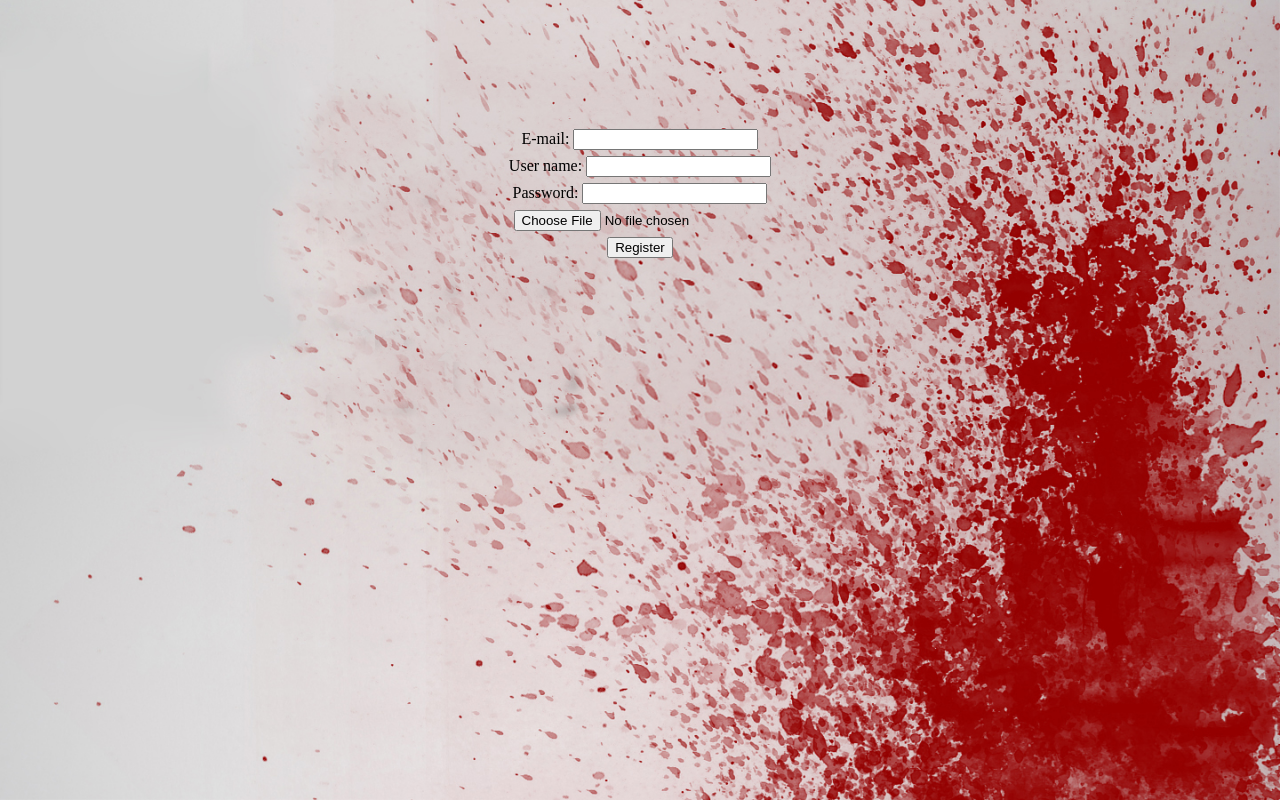
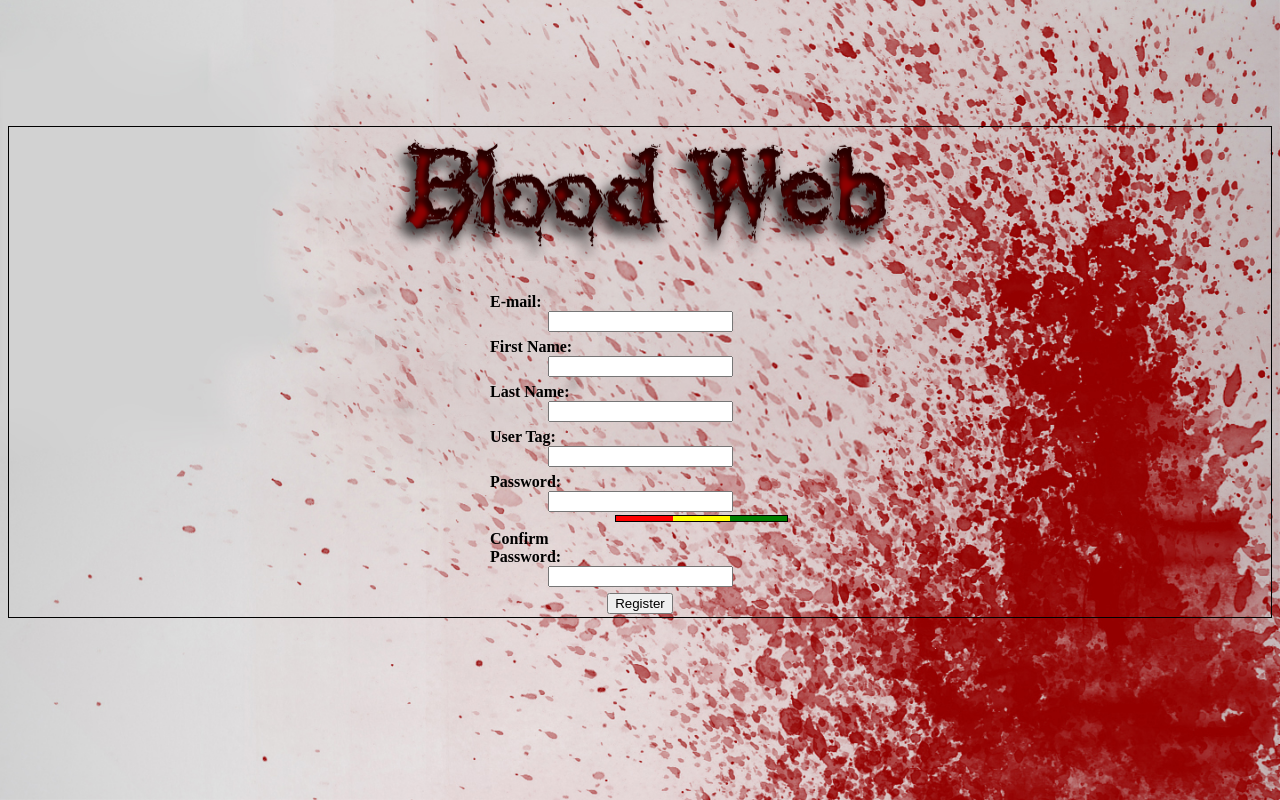
Before and after one commit to njszki-2016-14sz/Social-site, a PHP site: page /view/register.html in a window 1280 px wide. Run offline with PHP 8.4, Linux system fonts and the light colour scheme.

Commit message:
Added register site fields, design

```diff
--- a/style/index.css
+++ b/style/index.css
@@ -1,31 +1,73 @@
-.center{
-	float: center;
+.center {
 	margin-top: 10%;
-	text-align:center;
+	text-align: center;
+	border: solid 1px;
 }
 
-.spacing{
+.spacing {
 	padding: 3px;
 }
 
-.logo{
-	float:center;
+.logo {
+	float: center;
 	margin-bottom: 25px;
 }
 
-#hint{
+.item1 {
+	display: inline-table;
+	width: 120px;
+	float: left;
+	text-align: left;
 	font-weight: bold;
 }
 
-body{
+.row {
+	width:300px;
+	margin:auto;
+}
+
+.pw_strength {
+	width: 171px;
+	height: 5px;
+	margin-top: 0px;
+	margin-left: 125px;
+	margin-bottom: 5px;
+	border: solid 1px;
+}
+
+.easy,.medium,.hard {
+	height: 5px;
+	width: 57px;
+	position:absolute;
+}
+
+.easy{
+	background-color: red;
+}
+
+.medium{
+	background-color: yellow;
+	margin-left:57px;
+}
+
+.hard{
+	background-color: green;
+	margin-left:114px;
+}
+
+#hint {
+	font-weight: bold;
+}
+
+body {
 	background-image: url("../img/bg.jpg");
 	background-repeat:no-repeat;
     background-attachment: fixed;
     background-size: 100% 100%;
 }
 
-input[type="text"]:focus,input[type="password"]:focus{
-	outline:none;
-    border-color:#950101;
-    box-shadow:0 0 10px #950101;
+input[type="text"]:focus, input[type="password"]:focus {
+	outline: none;
+    border-color: #950101;
+    box-shadow: 0 0 10px #950101;
 }
--- a/view/index.html
+++ b/view/index.html
@@ -14,7 +14,7 @@
 			<div class="spacing"><input type="password" placeholder="Password" name="Pw"></div>
 			<div class="spacing"><input type="submit" name="Login" value="Login"></div>
 			<span id="hint">Don't have an account yet?</span>
-			<div class="spacing"><a href="register.html"><input type="button" name="Register" value="Register"></a></div>
+			<div class="spacing"><a href="register.html"><input type="button" name="ToRegister" value="Register"></a></div>
 		</div>
 	</form>
 	</body>
--- a/view/register.html
+++ b/view/register.html
@@ -9,12 +9,43 @@
 	<body>
 	<form action="index.html" method="POST">
 		<div class="center">
-			<div class="spacing"><label>E-mail: </label><input type="text" name="E_mail"></div>
-			<div class="spacing"><label>User name: </label><input type="text" name="UserName"></div>
-			<div class="spacing"><label>Password: </label><input type="password" name="Pw"></div>
-			<input type="hidden" name="MAX_FILE_SIZE" value="51200">
-			<div class="spacing"><input type="file" name="fajl"></div>
-			<div class="spacing"><input type="submit" name="Register" value="Register"></div>
+			<div class = "logo">
+				<img src="../img/logo_shaded.png" style="width:500px;height:134px;">
+			</div>
+			<div class="row spacing">
+				<div class="item1">E-mail:</div>
+				<div><input type="text" name="E_mail"></div>
+			</div>
+			<div class="row spacing">
+				<div class="item1">First Name:</div>
+				<div><input type="text" name="FirstName"></div>
+			</div>
+			<div class="row spacing">
+				<div class="item1">Last Name:</div>
+				<div><input type="text" name="LastName"></div>
+			</div>
+			<div class="row spacing">
+				<div class="item1">User Tag:</div>
+				<div><input type="text" name="UserName"></div>
+			</div>
+			<div class="row spacing">
+				<div class="item1">Password:</div>
+				<div><input type="password" name="Pw"></div>
+			</div>
+			<div class="row">
+				<div class="pw_strength">
+					<div class="easy"></div>
+					<div class="medium"></div>
+					<div class="hard"></div>
+				</div>
+			</div>
+			<div class="row spacing">
+				<div class="item1">Confirm Password:</div>
+				<div> <input type="password" name="Pw_conf"> </div>
+			</div>
+			<div class="row spacing">
+				<input type="submit" name="Register" value="Register">
+			</div>
 		</div>
 	</form>
 	</body>
```
